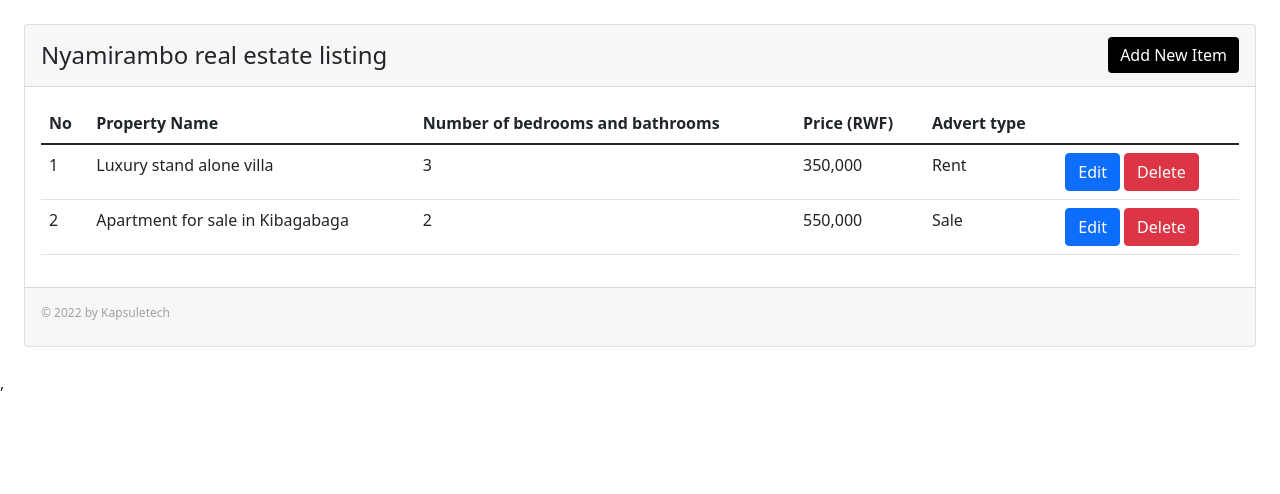
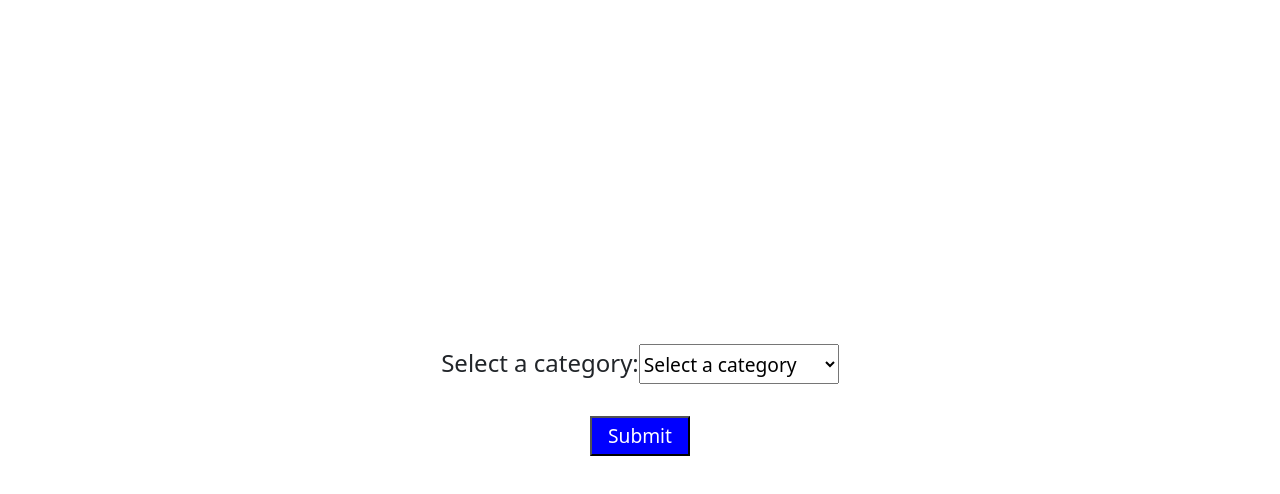
Before and after one commit to Mundurujoana/medical-questions-category-project, a React (Create React App) app: page / in a window 1280 px wide. Shown: the top 494 px of the page. Built offline with nearby package versions, Linux system fonts and the light colour scheme; no server answers; the database is empty.

Commit message:
Fetch data according to category

```diff
--- a/src/components/Main.js
+++ b/src/components/Main.js
@@ -1,14 +1,16 @@
-import React, { useState } from 'react';
+import React, { useEffect, useState } from 'react';
+import { doc, getDoc } from "firebase/firestore";
+import { db } from '../utils/firebase';
 import { useNavigate } from 'react-router-dom';
 import './styles.css';
 
-function App() {
-  const [selectedCategory, setSelectedCategory] = useState('');
+function Main() {
+  const [choseCategory,setChooseCategory] =useState('');
   const navigate = useNavigate();
 
-  const handleCategoryChange = (event) => {
-    setSelectedCategory(event.target.value);
-  };
+  // const handleCategoryChange = (event) => {
+  //   setSelectedCategory(event.target.value);
+  // };
 
 
   const handleFormSubmit = (event) => {
@@ -16,16 +18,38 @@ function App() {
     navigate('/dashboard');
   };
 
+  const handleSyncData = async () => {
+    const dataRef = doc(db, `categories/${choseCategory}`);
+    const docSnap = await getDoc(dataRef);
+    if (docSnap.exists()) {
+        const result = docSnap.data();
+        console.log(result,"+++++++++++");
+    } else {
+     console.log("something went wrong")
+    }
+};
+useEffect(() => {
+  if(choseCategory !== ""){
+    handleSyncData();
+  }
+}, [choseCategory]);
+
+
+const handleChange=(e)=>{
+  setChooseCategory(e.target.value)
+}
   return (
     <div className="App">
       <form onSubmit={handleFormSubmit}>
         <label>
           Select a category:
-          <select value={selectedCategory} onChange={handleCategoryChange}>
+          <select value={choseCategory} onChange={(e)=>{
+            handleChange(e)
+          }}>
             <option value="">Select a category</option>
-            <option value="category1">Category 1</option>
-            <option value="category2">Category 2</option>
-            <option value="category3">Category 3</option>
+            <option value="health">Health</option>
+            <option value="education">Education</option>
+            <option value="sports">Sports</option>
           </select>
         </label>
         <input type="submit" value="Submit" />
@@ -34,4 +58,4 @@ function App() {
   );
 }
 
-export default App;
+export default Main;
--- a/src/index.js
+++ b/src/index.js
@@ -5,12 +5,14 @@ import './index.css';
 import 'bootstrap/dist/css/bootstrap.css';
 import Dashboard from './components/Dashboard';
 import { BrowserRouter, Route, Routes } from 'react-router-dom';
+import Main from './components/Main';
 const root = ReactDOM.createRoot(document.getElementById('root'));
 root.render(
   <React.StrictMode>
     <BrowserRouter>
       <Routes>
-        <Route exact path="/" element={<Dashboard />} />
+        <Route exact path="/" element={<Main />} />
+        <Route exact path="/dashboard" element={<Dashboard />} />
       </Routes>
     </BrowserRouter>,
   </React.StrictMode>,
```
